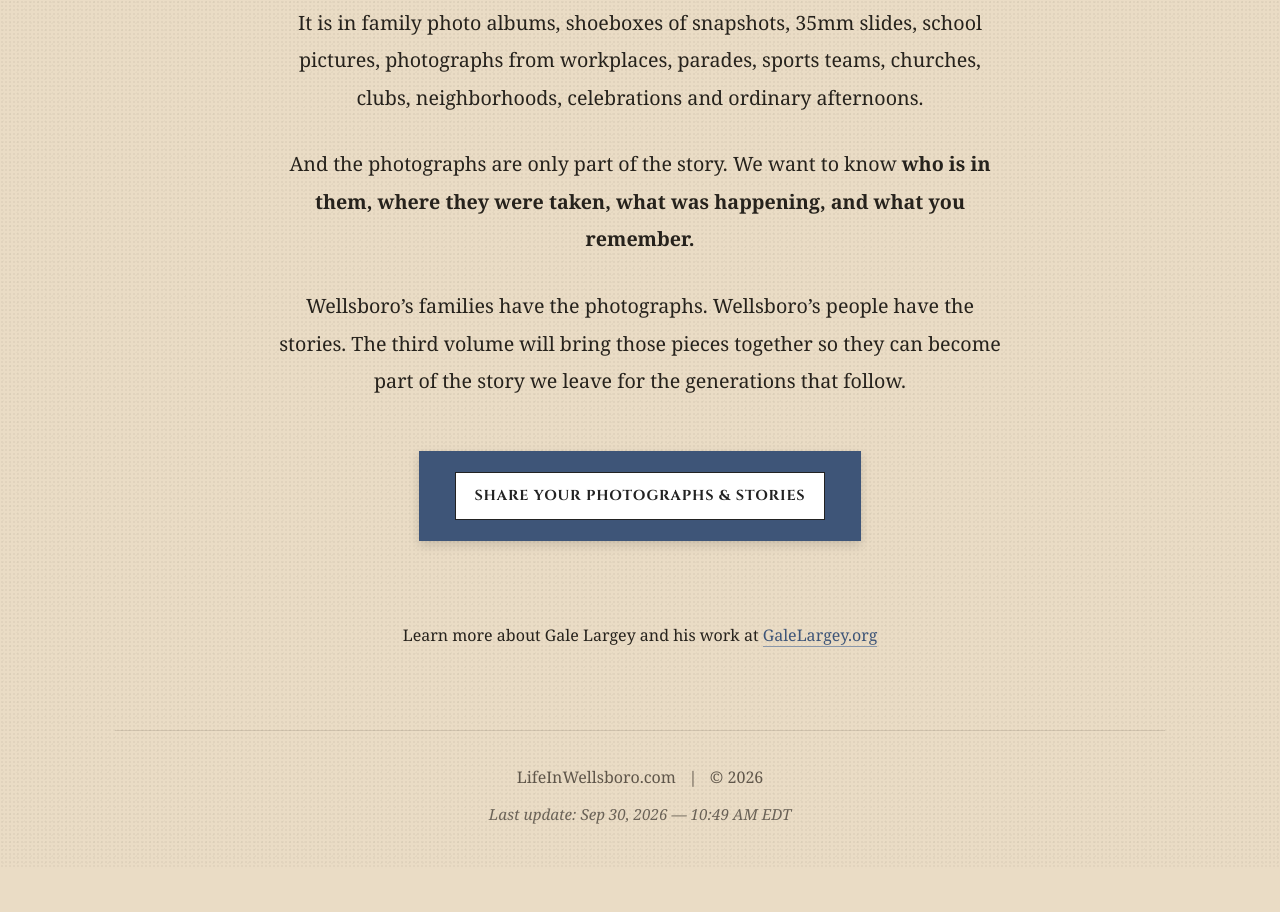
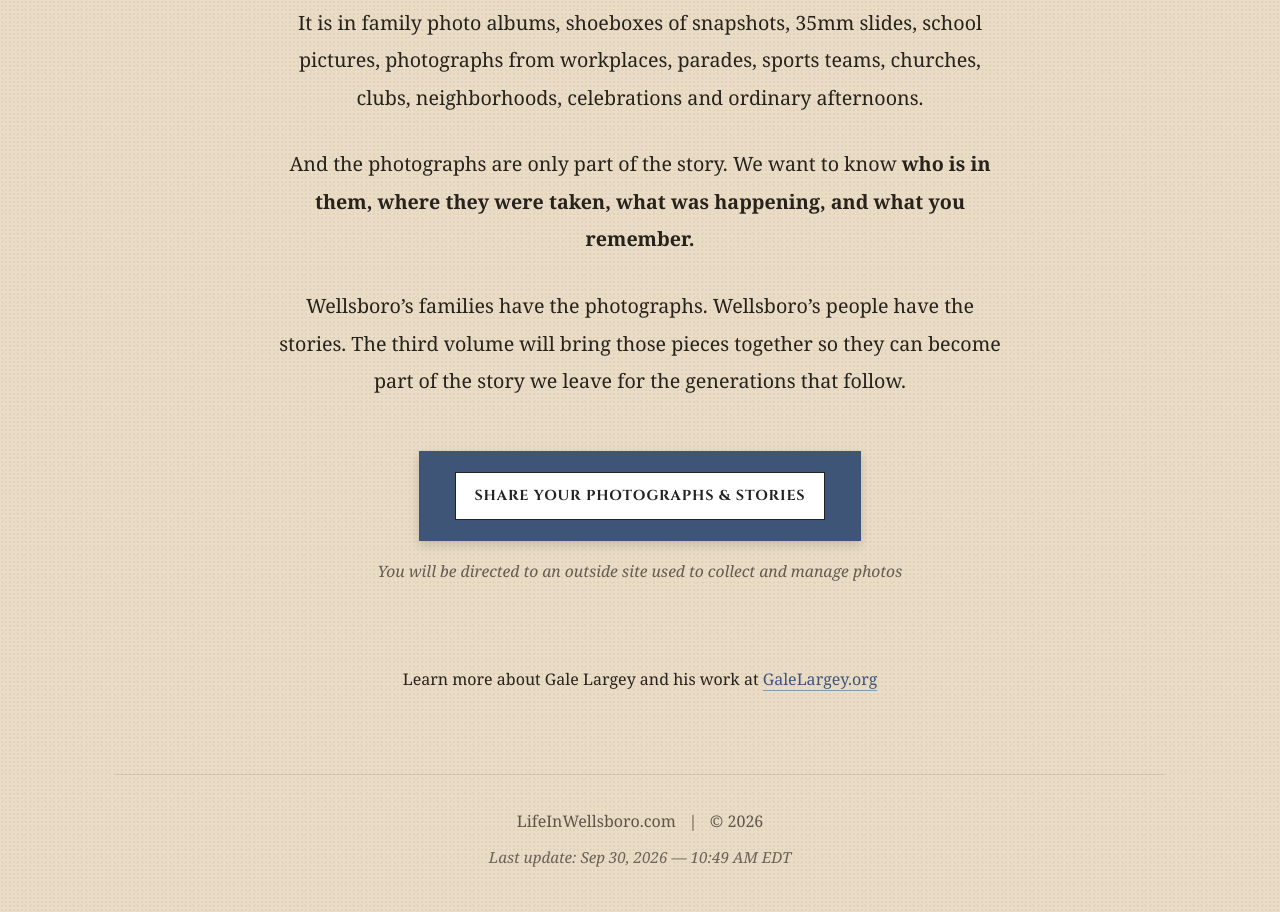
Before and after one commit to loughery/LifeInWellsboro, a plain HTML site: page index.html in a window 1280 px wide. Shown: the part 3760-4672 px from the top of the page. Before the commit the page ends 4628 px from the top, so only its background shows below. Drawn offline with Linux system fonts and the light colour scheme.

Commit message:
Update submission note in index.html
Added note about being directed to an outside site for photo submissions.

```diff
--- a/index.html
+++ b/index.html
@@ -1058,6 +1058,8 @@ story we leave for the generations that follow.
 
 <!-- Photo and story submissions will open soon. -->
 
+    You will be directed to an outside site used to collect and manage photos
+
 </div>
 
 </div>
```
